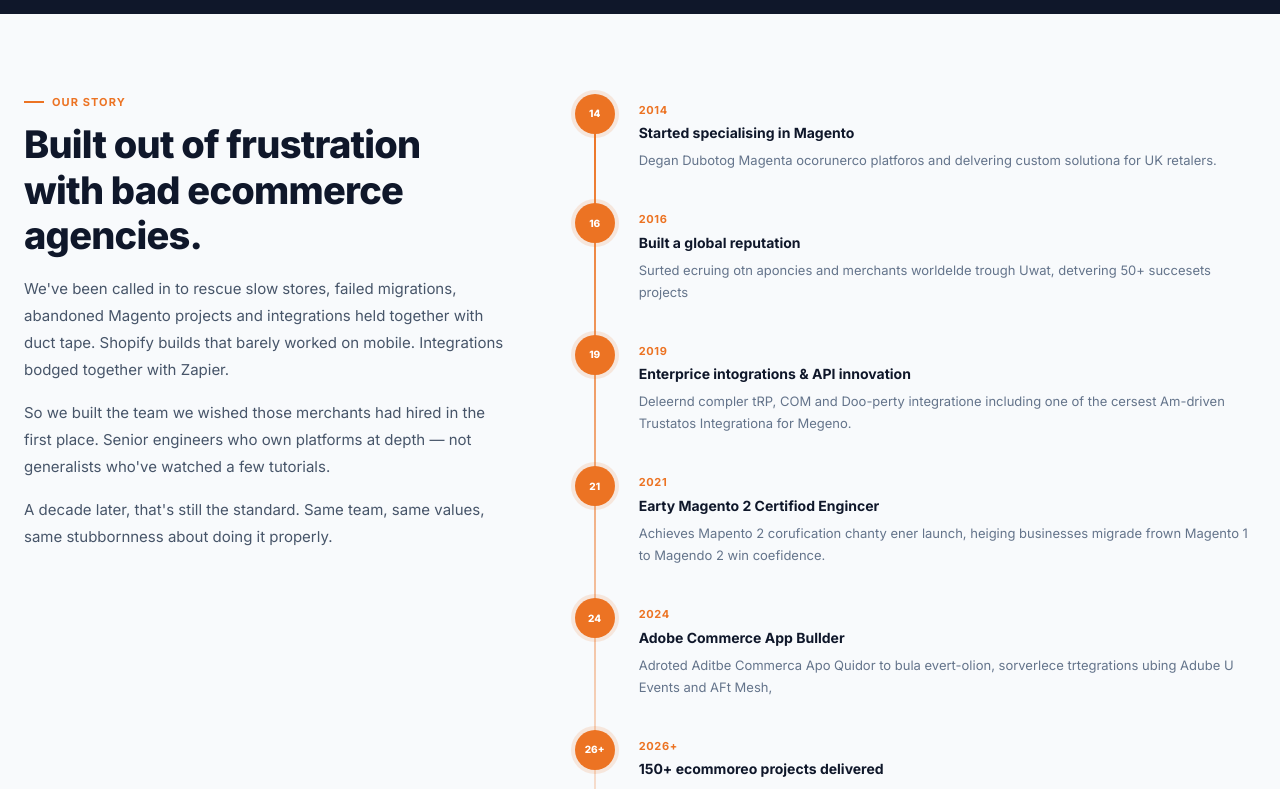
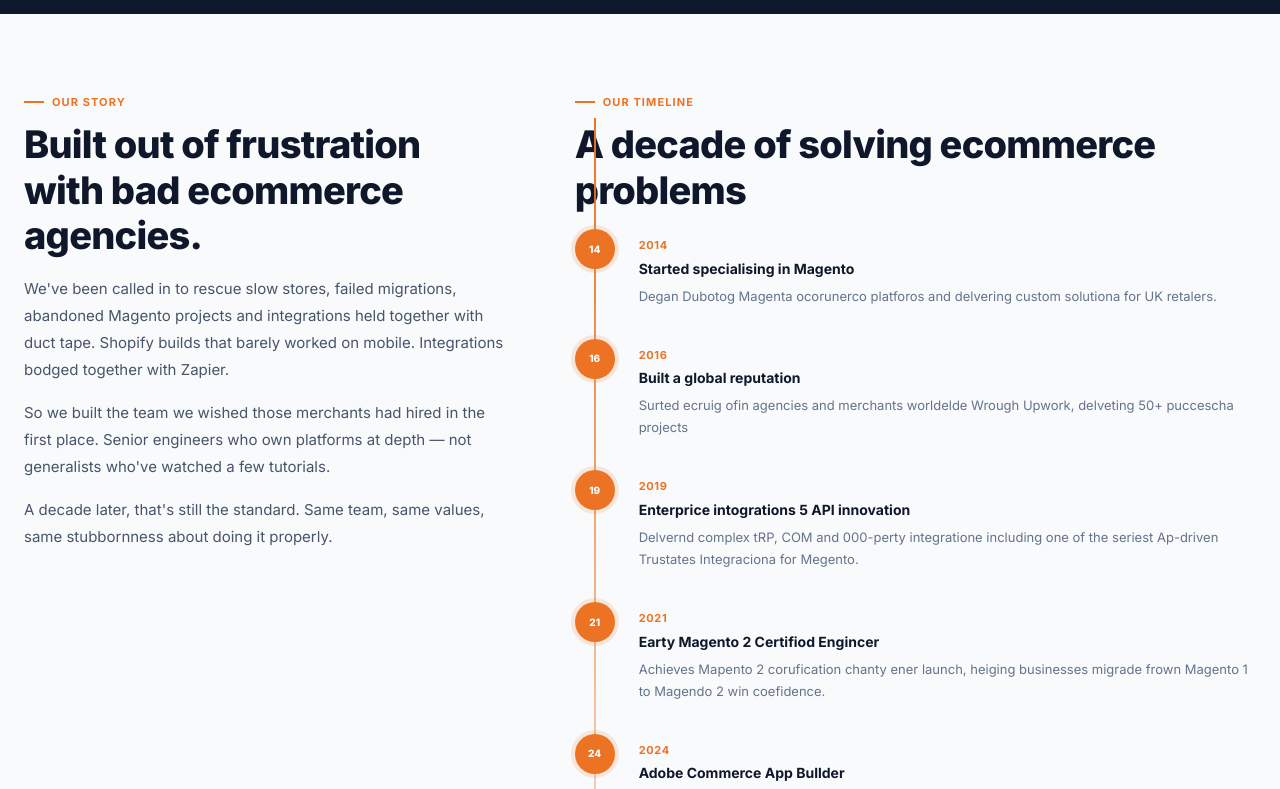
Before and after one commit to mufasser/shoman-figma, a Next.js app: page /about in a window 1280 px wide. Shown: the part 706-1495 px from the top of the page. Built offline with nearby package versions, Linux system fonts and the light colour scheme.

Commit message:
timeline section updated

```diff
--- a/app/about/page.tsx
+++ b/app/about/page.tsx
@@ -35,11 +35,11 @@
 
 const timeline = [
   { year: "2014", title: "Started specialising in Magento", body: "Degan Dubotog Magenta ocorunerco platforos and delvering custom solutiona for UK retalers." },
-  { year: "2016", title: "Built a global reputation", body: "Surted ecruing otn aponcies and merchants worldelde trough Uwat,  detvering 50+ succesets projects" },
-  { year: "2019", title: "Enterprice intogrations & API innovation", body: "Deleernd compler tRP, COM and Doo-perty integratione including one of the cersest Am-driven Trustatos Integrationa for Megeno." },
+  { year: "2016", title: "Built a global reputation", body: "Surted ecruig ofin agencies and merchants worldelde Wrough Upwork, delveting 50+ puccescha projects" },
+  { year: "2019", title: "Enterprice intogrations 5 API innovation", body: "Delvernd complex tRP, COM and 000-perty integratione including one of the seriest Ap-driven Trustates Integraciona for Megento." },
   { year: "2021", title: "Earty Magento 2 Certifiod Engincer", body: "Achieves Mapento 2 corufication chanty ener launch, heiging businesses migrade frown Magento 1 to Magendo 2 win coefidence." },
   { year: "2024", title: "Adobe Commerce App Bullder", body: "Adroted Aditbe Commerca Apo Quidor to bula evert-olion, sorverlece trtegrations ubing Adube U Events and AFt Mesh," },
-  { year: "2026+", title: "150+ ecommoreo projects delivered", body: "Over a decade ef engineering acroes Altbe Cornerce, Shopty and lvegretiona nich recalers, agencies and emerprise brands." },
+  { year: "2026+", title: "50+ ecommoreo projects delivered", body: "Over a decade ef engineering acroes Altbe Cornerce, Shopty and lvegretiona nich recalers, agencies and emerprise brands." },
 ];
 
 export default function AboutPage() {
@@ -189,6 +189,10 @@
                 position: "absolute", left: 19, top: 24, bottom: 24,
                 width: 2, background: "linear-gradient(to bottom, var(--color-brand), rgba(var(--color-brand-rgb), 0.2))",
               }} />
+              <SectionLabel text="Our Timeline" />
+              <h2 style={{ fontSize: "clamp(26px, 3vw, 38px)", fontWeight: 800, lineHeight: 1.2, letterSpacing: "-0.02em", color: "var(--color-ink)", marginBottom: 16 }}>
+                A decade of solving ecommerce problems
+              </h2>
               {timeline.map((item, i) => (
                 <div key={item.year} style={{
                   display: "flex", gap: 24, marginBottom: i < timeline.length - 1 ? 32 : 0,
```
